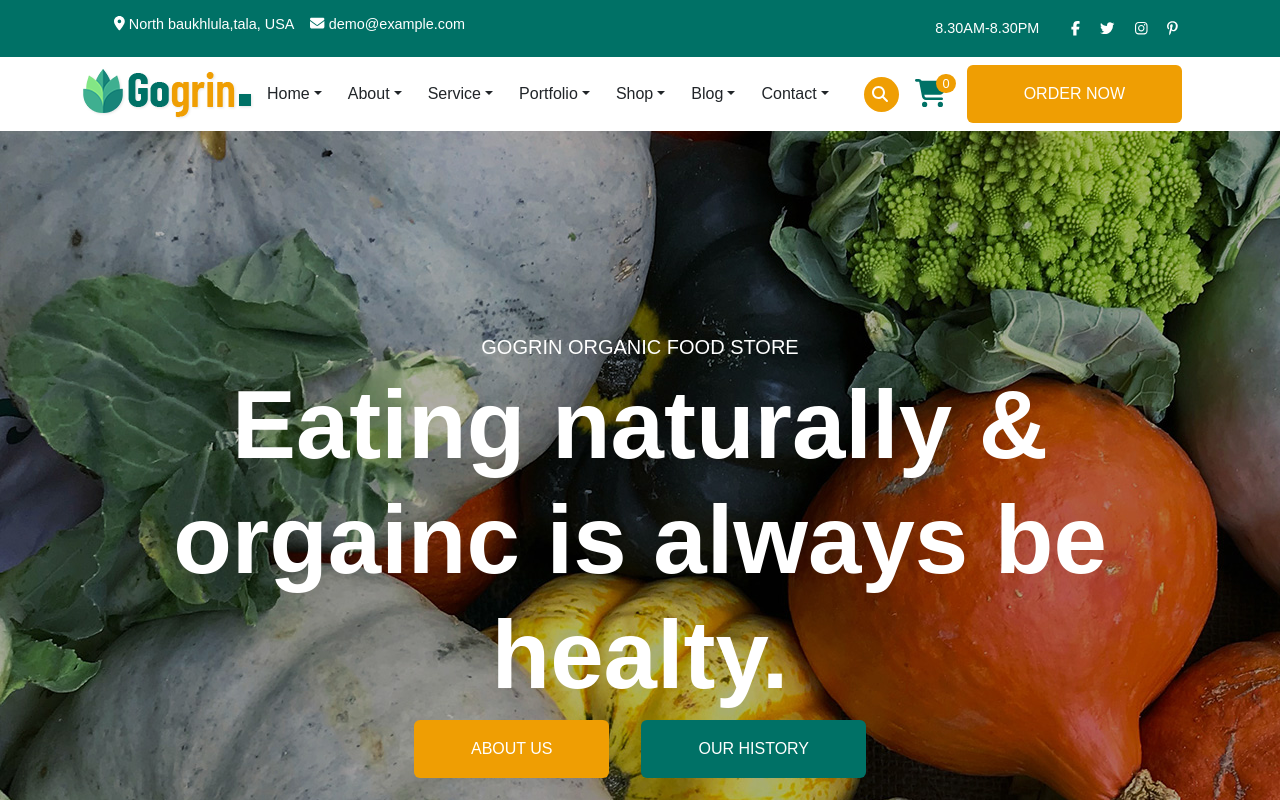
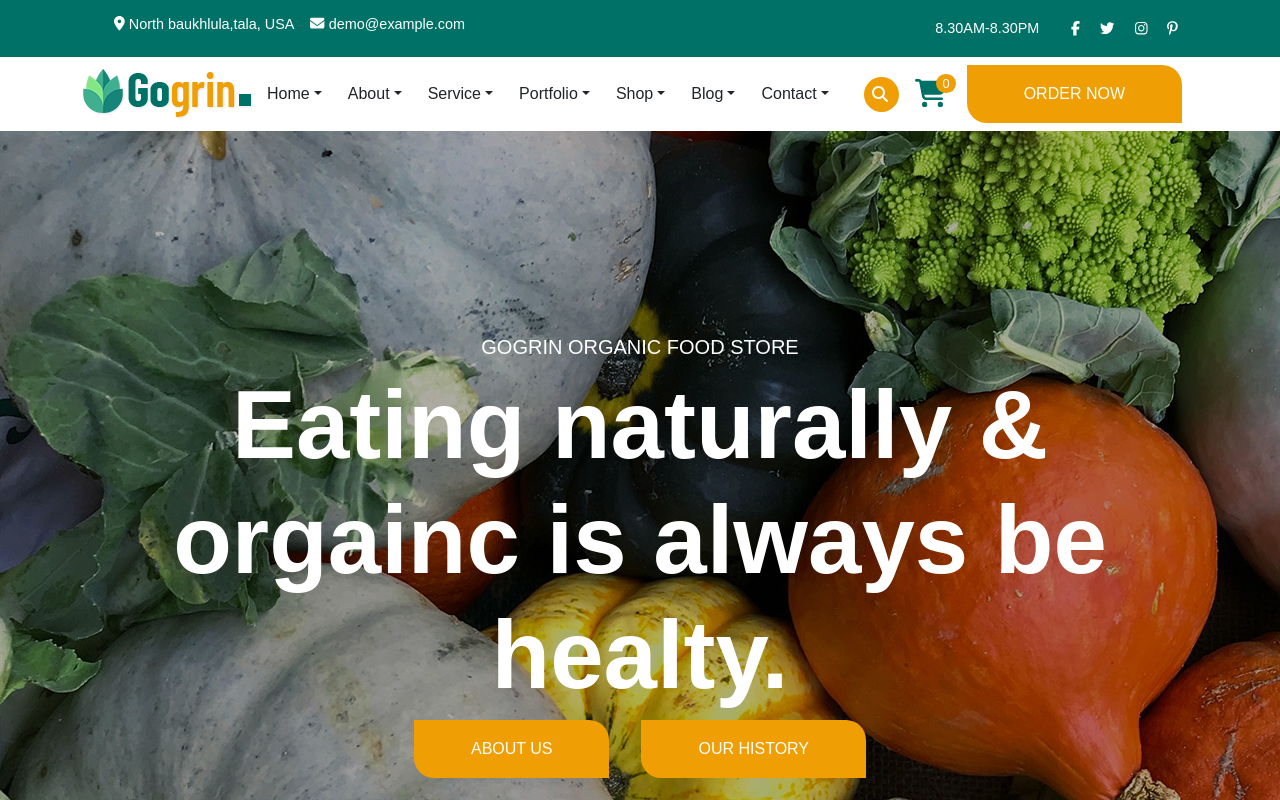
Before and after one commit to Flopiras/proj-html-vuejs, a Vue app: page / in a window 1280 px wide. In both pictures the pointer is over the button "OUR HISTORY". Shown: the top 800 px of the page. Built offline with nearby package versions, Linux system fonts and the light colour scheme.

Commit message:
add hover effect and edit border

```diff
--- a/src/components/BaseButton.vue
+++ b/src/components/BaseButton.vue
@@ -4,13 +4,12 @@ export default {
     props: {
         placeholder: String,
         bgClass: String,
-        borderClass: String
-    }
+    },
 }
 </script>
 
 <template>
-    <button :class="[borderClass, bgClass]" class="btn rounded" type="button">
+    <button :class="bgClass" class="btn " type="button">
         <span class="text-uppercase">{{ placeholder }}</span></button>
 </template>
 
@@ -21,19 +20,25 @@ button {
     margin: 0 1rem;
     color: white;
     padding: 1rem 3.5rem;
-
-}
-
-.border-leaf {
     border-radius: 0 20px 0 20px;
 
 }
 
+
 .btn-main {
     background-color: $main-color;
+
+    &:hover {
+        background-color: $second-main-color;
+    }
 }
 
 .btn-second {
     background-color: $second-main-color;
+
+    &:hover {
+        background-color: $main-color;
+        transition: background-color 2s ease 1s;
+    }
 }
 </style>
```
